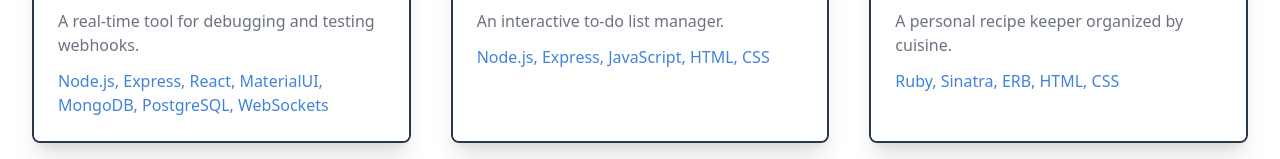
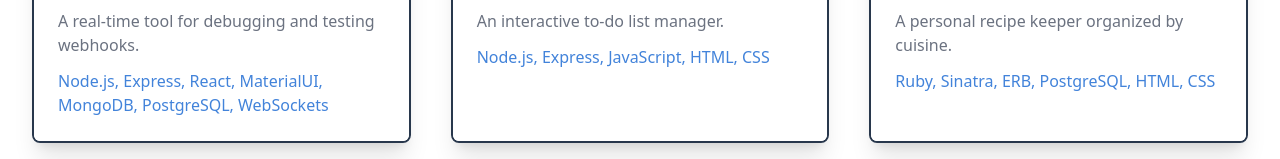
Before and after one commit to jason-ng3/jason-ng3.github.io, a website: page index.html in a window 1280 px wide. Shown: the part 2108-2267 px from the top of the page. Drawn offline with Linux system fonts and the light colour scheme.

Commit message:
Update resume

```diff
--- a/index.html
+++ b/index.html
@@ -507,7 +507,7 @@
                   A personal recipe keeper organized by cuisine.
                 </p>
                 <p class="mt-3 text-base text-tailslideblue">
-                  Ruby, Sinatra, ERB, HTML, CSS
+                  Ruby, Sinatra, ERB, PostgreSQL, HTML, CSS
                 </p>
               </div>
             </div>
```
Also changed, not shown: 1 other file.
